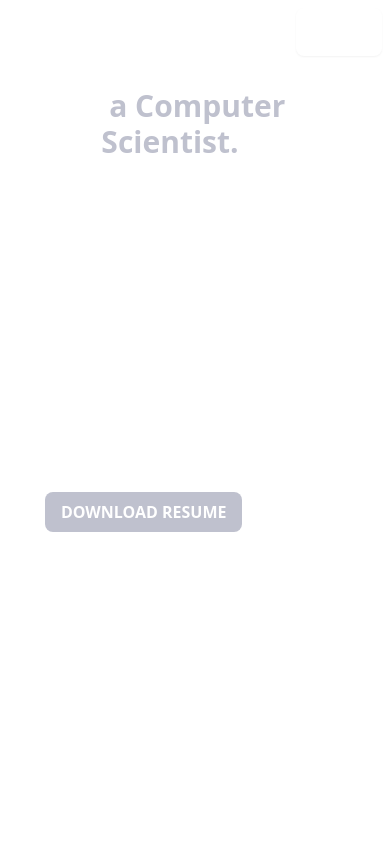
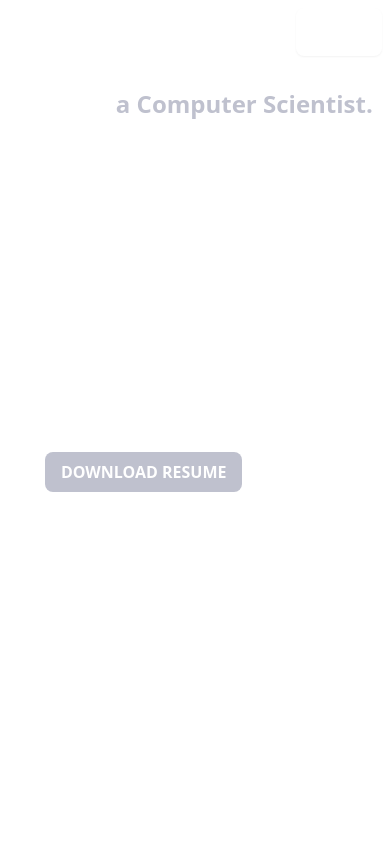
Before and after one commit to zzayd30/Portfolio-Website, a website: page About.html in a window 390 px wide. Shown: the top 844 px of the page. Drawn offline with nearby package versions, Linux system fonts and the light colour scheme.

Commit message:
Updated Text Size

```diff
--- a/About.html
+++ b/About.html
@@ -50,8 +50,8 @@
     <div class="bg-base-100 text-white min-h-screen lg:flex lg:justify-center lg:items-center">
         <div class="info pt-6">
             <div class="heading flex justify-center font-bold">
-                <span class="text-3xl">Hi, I am </span>
-                <div id="element" class="text-3xl text-[#bfc1ce]">
+                <span class="md:text-3xl text-2xl">Hi, I am </span>
+                <div id="element" class="text-2xl md:text-3xl text-[#bfc1ce]">
                 </div>
             </div>
             <div class="flex justify-center">
```
Also changed, not shown: src/output.css.
